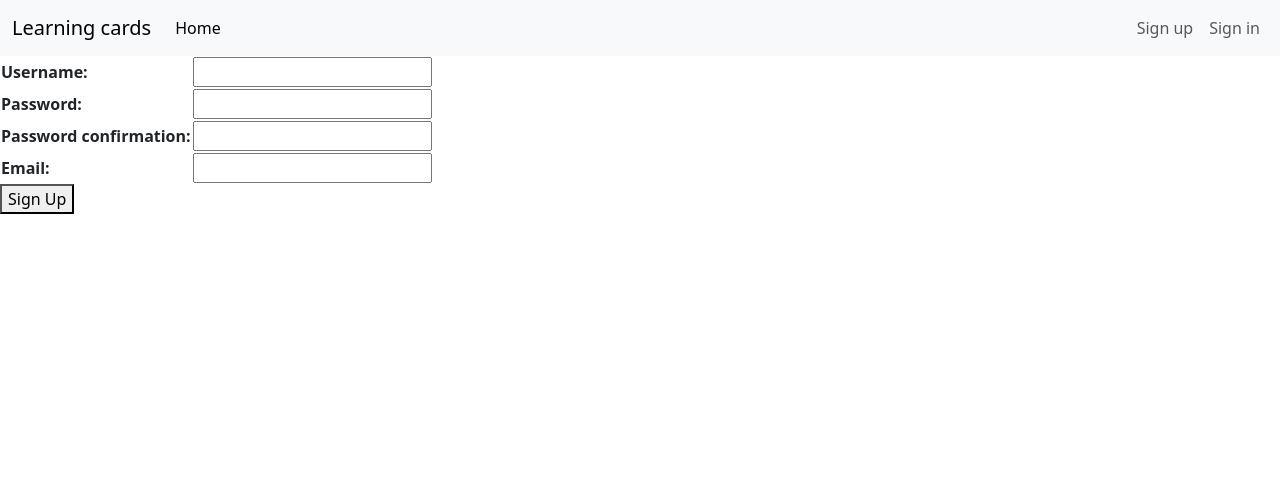
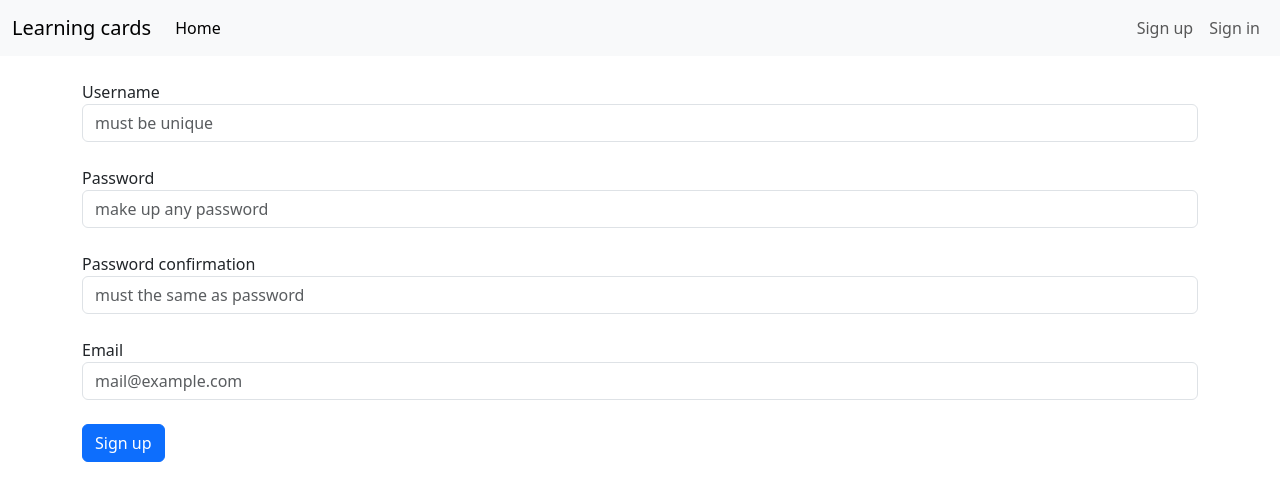
Before and after one commit to zgfif/language_cards, a Django app: page /signup in a window 1280 px wide. Shown: the top 501 px of the page. Run offline with Django 4.2, Linux system fonts and the light colour scheme.

Commit message:
sign_in_up_ui: customize sign_up

```diff
--- a/core/forms.py
+++ b/core/forms.py
@@ -28,12 +28,19 @@ class SignInForm(forms.Form):
 
 
 class SignUpForm(forms.Form):
-    username = forms.CharField(required=True)
+    username = forms.CharField(required=True,
+                               widget=forms.TextInput(attrs={'class': 'form-control', 'placeholder': 'must be unique'}))
 
-    password = forms.CharField(widget=forms.widgets.PasswordInput(), required=True)
-    password_confirmation = forms.CharField(widget=forms.widgets.PasswordInput(), required=True)
+    password = forms.CharField(required=True,
+                               widget=forms.widgets.PasswordInput(attrs={'class': 'form-control',
+                                                                         'placeholder': 'make up any password'}),)
+    password_confirmation = forms.CharField(required=True,
+                                            widget=forms.widgets.PasswordInput(attrs={'class': 'form-control',
+                                                                                      'placeholder':
+                                                                                          'must the same as password'}))
 
     email = forms.EmailField(required=True,
+                             widget=forms.TextInput(attrs={'class': 'form-control', 'placeholder': 'mail@example.com'}),
                              validators=[validators.EmailValidator(message="Invalid Email")])
 
     def clean(self):
--- a/core/templates/signup.html
+++ b/core/templates/signup.html
@@ -6,8 +6,42 @@
 
 <!--form to signup-->
 {% block content %}
-    <form method="post"> {% csrf_token %}
-        <table>{{ form.as_table }}</table>
-        <button type="submit">Sign Up</button>
-    </form>
+    <div class="container">
+        <br>
+        <!--        show form errors as list-->
+        {% if form.errors %}
+            <ul>
+            {% for field, errors in form.errors.items %}
+                {% for error in errors %}
+                    <li>{{ field }}: {{ error }}</li>
+                {% endfor %}
+            {% endfor %}
+            </ul>
+        {% endif %}
+
+        <!--     sign up form   -->
+        <form method="post"> {% csrf_token %}
+                <div class="col">
+                    {{ form.username.label }}
+                    {{ form.username }}
+                </div>
+                <br>
+                <div class="col">
+                    {{ form.password.label }}
+                    {{ form.password }}
+                </div>
+                <br>
+                <div class="col">
+                    {{ form.password_confirmation.label }}
+                    {{ form.password_confirmation }}
+                </div>
+                <br>
+                <div class="col">
+                    {{ form.email.label }}
+                    {{ form.email }}
+                </div>
+            <br>
+            <button class="btn btn-primary"  type="submit">Sign up</button>
+        </form>
+    </div>
 {% endblock %}
--- a/core/templates/words.html
+++ b/core/templates/words.html
@@ -15,7 +15,7 @@
         {% if words %}
             <!--        button to add word-->
             <a href="/add_word"><button class="btn btn-primary" type="button">add word</button></a>
-            <br>
+            <br><br>
             <!--        button to train en-ru translation-->
             {%  if en_ru_ids %}
                 <a href="/learn_word/en-ru/{{ en_ru_ids.0 }}" class="link_as_button">
```
